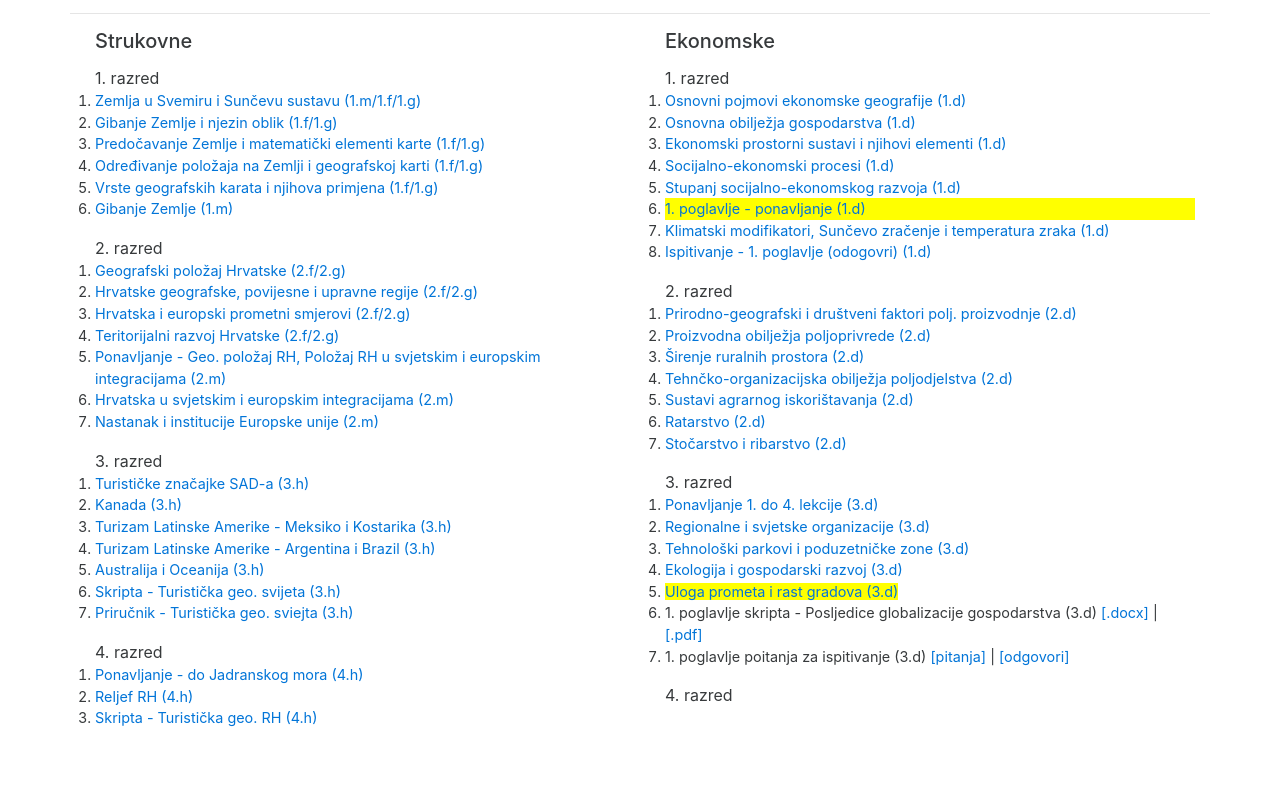
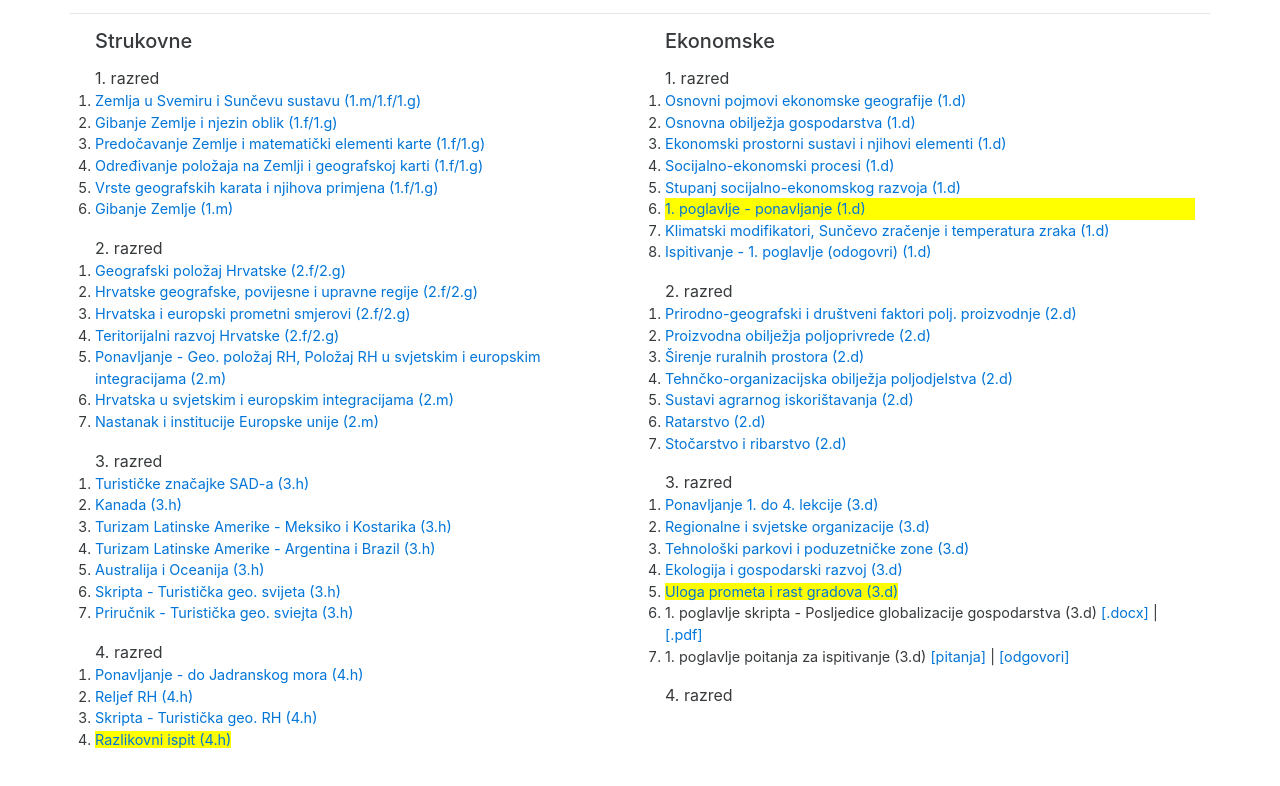
Before and after one commit to cornx/print, a plain HTML site: page prezentacije.html in a window 1280 px wide. Shown: the part 597-1383 px from the top of the page. Before the commit the page ends 1362 px from the top, so only its background shows below. Drawn offline with Linux system fonts and the light colour scheme.

Commit message:
Update prezentacije.html

```diff
--- a/prezentacije.html
+++ b/prezentacije.html
@@ -174,6 +174,7 @@
                 <li><a href="data/geografija/prezentacije/HT4_001_ponavljanje_do_Jadrana.pptx">Ponavljanje - do Jadranskog mora (4.h)</a></li>
                 <li><a href="data/geografija/prezentacije/HT4_002_Reljef_RH.pptx">Reljef RH (4.h)</a></li>
                 <li><a href="data/geografija/skripte/turisticka_geo_HR_skripta.docx">Skripta - Turistička geo. RH (4.h)</a></li>
+                <li><a href="data/geografija/ispitivanje/4H_razlikovni_ispit.docx" class="marker">Razlikovni ispit (4.h)</a></li>
             </ol>
         </div><!-- end strukovne -->
         <div class="col-md-6 col-xs-12 col-sm-12">
```
